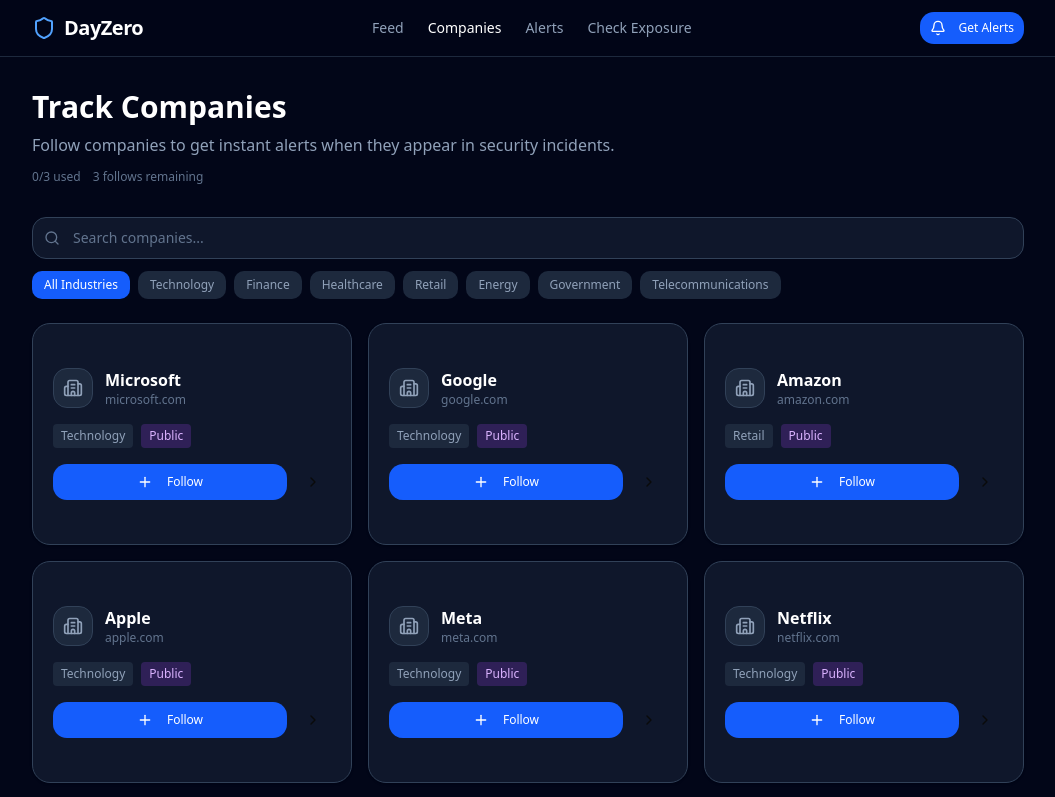
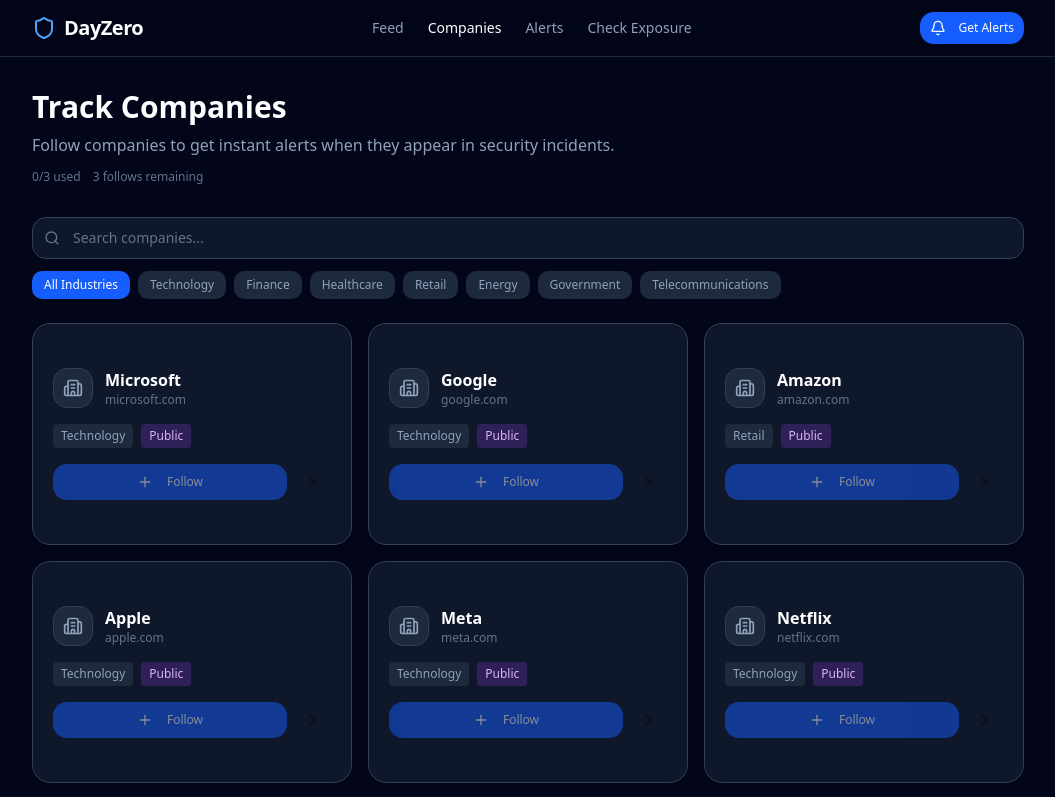
Before and after one commit to ShiXzYz/DayZero, a Next.js app: page /companies in a window 1280 px wide. Shown: the top 797 px of the page, without its empty margins (112-1167 px from the left). Built offline with nearby package versions, Linux system fonts and the light colour scheme; no server answers.

Commit message:
dowajdojw

```diff
--- a/src/app/companies/page.tsx
+++ b/src/app/companies/page.tsx
@@ -202,6 +202,12 @@
               {error}
             </div>
           )}
+          {loading && (
+            <div className="mt-3 flex items-center gap-2 text-blue-400">
+              <div className="h-4 w-4 border-2 border-blue-400/30 border-t-blue-400 rounded-full animate-spin" />
+              <span className="text-sm">Loading your account...</span>
+            </div>
+          )}
         </motion.div>
 
         {showLimitUpgrade && (
@@ -288,7 +294,7 @@
                     <div className="mt-4 flex items-center gap-2">
                       <Button
                         onClick={() => handleFollow(company)}
-                        disabled={isLoading || (!isPro && followedCompanies.size >= maxFollows && !followedCompanies.has(company.id))}
+                        disabled={loading || isLoading || !user?.email || (!isPro && followedCompanies.size >= maxFollows && !followedCompanies.has(company.id))}
                         variant={followedCompanies.has(company.id) ? "outline" : "default"}
                         className={`flex-1 rounded-xl text-xs ${
                           followedCompanies.has(company.id)
```
